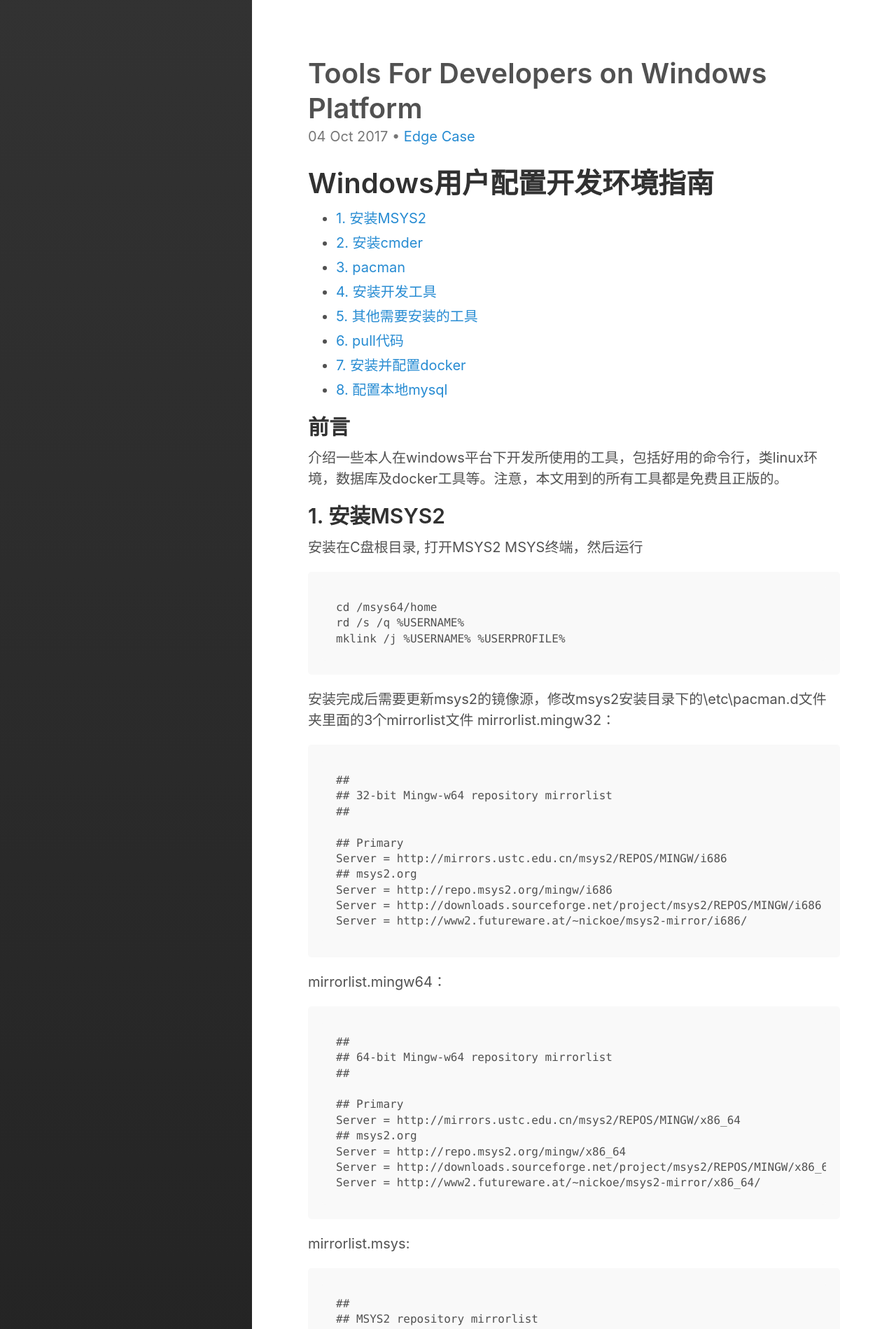
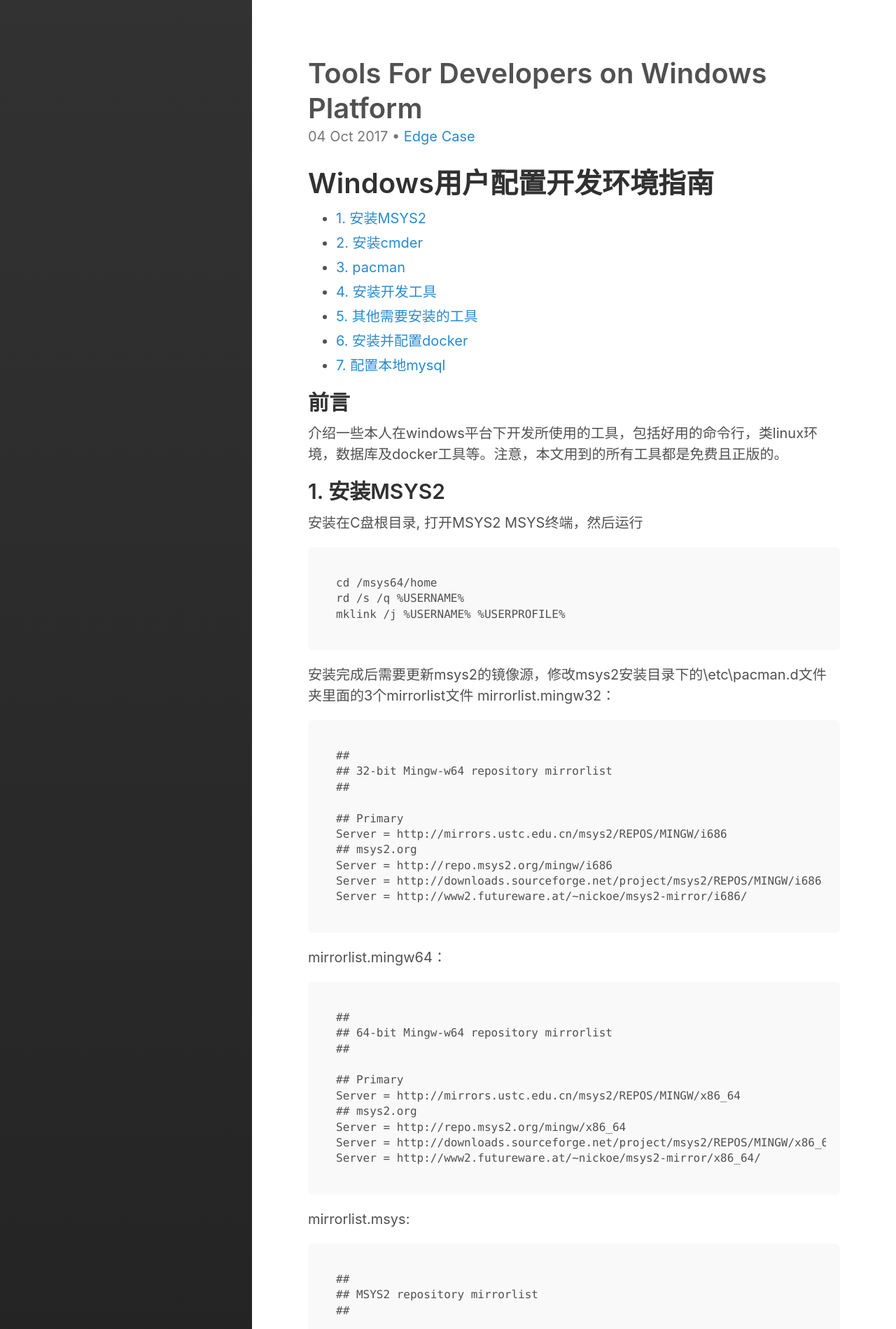
Before and after one commit to timtang2009/timtang2009.github.io, a Jekyll site: the page built from _posts/2017-10-04-windows-development.md, in a window 1280 px wide. Shown: the top 1899 px of the page at 70% size. Built offline with Jekyll 4.4.1, drawn with Linux system fonts in a browser that asks for light colours; some of the changed text lies outside the part shown.

Commit message:
change doc

````diff
--- a/_posts/2017-10-04-windows-development.md
+++ b/_posts/2017-10-04-windows-development.md
@@ -13,14 +13,13 @@
 ===========
 
 
-- [1. 安装MSYS2](#2-安装MSYS2)
-- [2. 安装cmder](#3-安装cmder)
-- [3. pacman](#4-pacman)
-- [4. 安装开发工具](#5-安装开发工具)
-- [5. 其他需要安装的工具](#6-其他需要安装的工具)
-- [6. pull代码](#7-pull代码)
-- [7. 安装并配置docker](#8-安装并配置docker)
-- [8. 配置本地mysql](#9-配置本地mysql)
+- [1. 安装MSYS2](#1-安装MSYS2)
+- [2. 安装cmder](#2-安装cmder)
+- [3. pacman](#3-pacman)
+- [4. 安装开发工具](#4-安装开发工具)
+- [5. 其他需要安装的工具](#5-其他需要安装的工具)
+- [6. 安装并配置docker](#6-安装并配置docker)
+- [7. 配置本地mysql](#7-配置本地mysql)
 
 ## 前言
 介绍一些本人在windows平台下开发所使用的工具，包括好用的命令行，类linux环境，数据库及docker工具等。注意，本文用到的所有工具都是免费且正版的。
@@ -105,24 +104,7 @@
 需要前端开发请安装：
 chrome, firefox, postman, fiddler, fiddler syntax editor
 
-## 6. pull代码并编译
-Pull代码，如要配置maven的settings.xml，可以：
-```
-cp ~/ cloud-pay2/settings.xml ~/.m2/ 并mvn编译
-```
-或每次编译时使用-s settings.xml参数
-
-编译代码：
-```
-mvn
-mvn install
-```
-本地起程序：
-```
-java -jar host/host-homesite/target/cloud-homesite-1.0.0.war
-```
-
-## 7. 安装并配置docker
+## 6. 安装并配置docker
 1）确认在第5步中dockerTool已正确安装(docker --version)
 
 2）运行建立虚拟机
@@ -157,7 +139,7 @@
 
 8）执行完毕后执行docker images查看是否正确install
 
-## 8. 配置本地mysql
+## 7. 配置本地mysql
 
 打开DBVisualizer，建立localhost:3306,用户名为root，无密码的数据库connection
 
````
